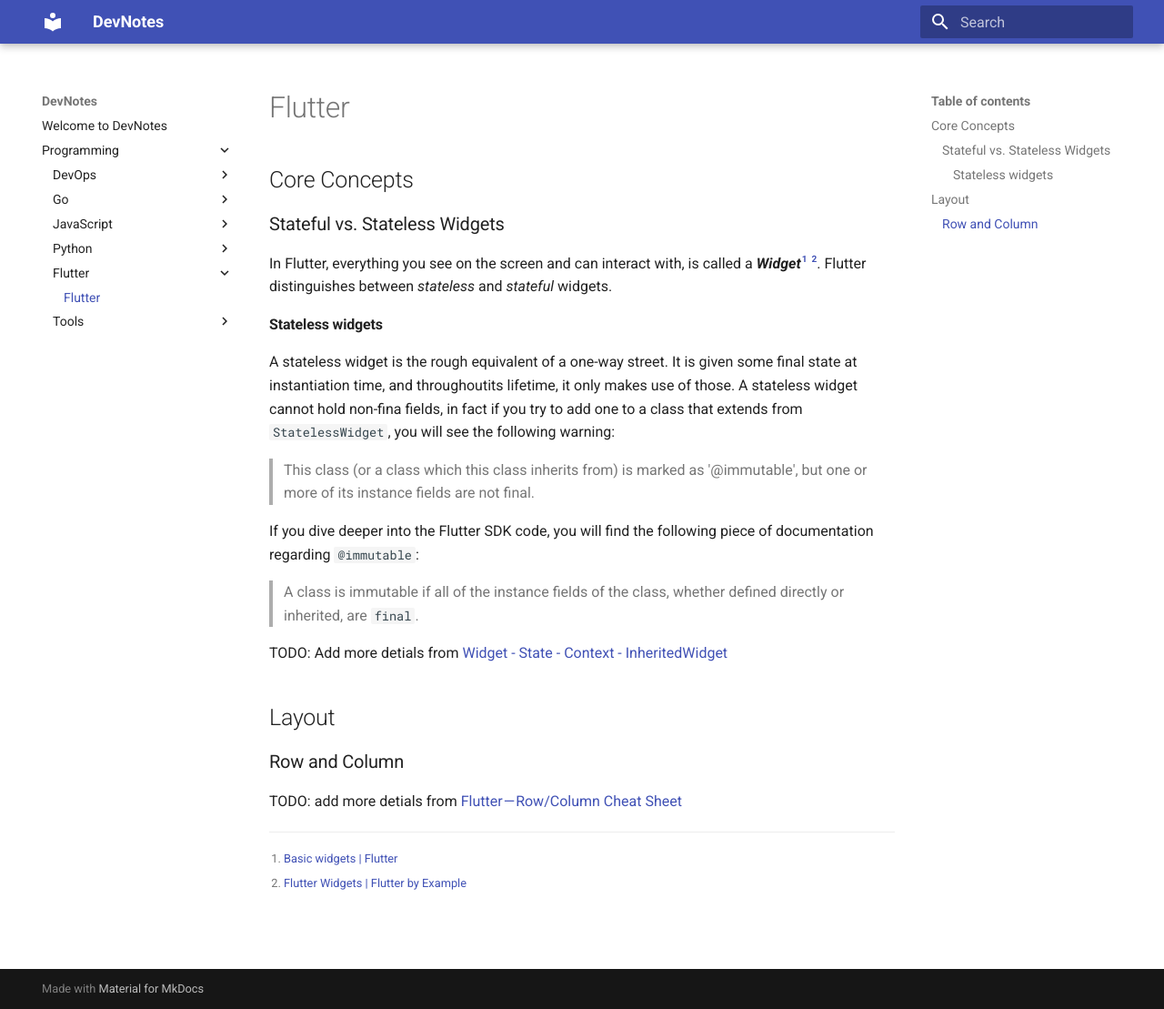
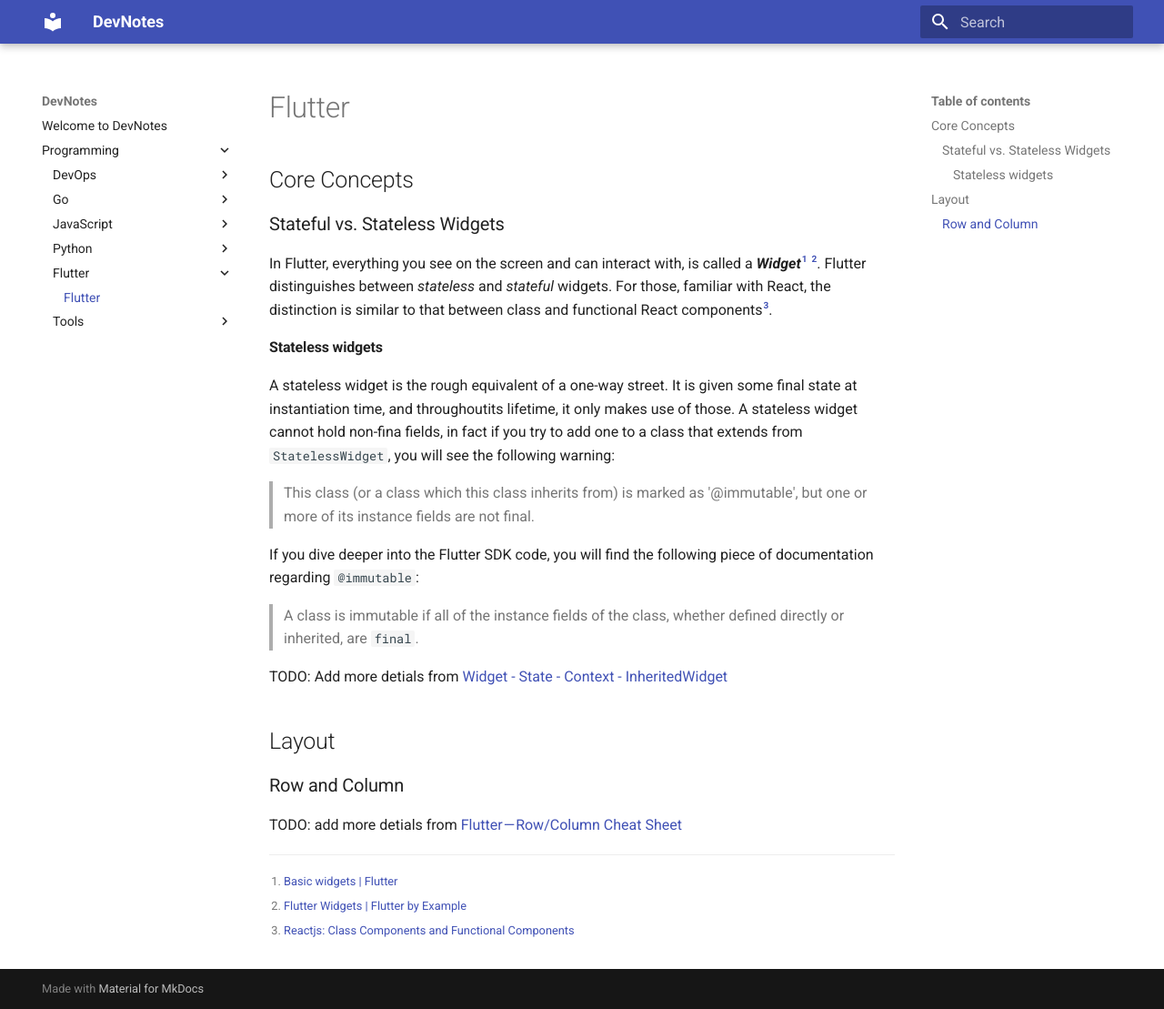
Before and after one commit to preslavrachev/devnotes, an MkDocs documentation site: the page built from docs/programming/flutter/index.md, in a window 1280 px wide and 1109 px high. Shown: the whole window at 91% size. Built offline with MkDocs 1.6.1 and Material for MkDocs 9.7.7, drawn with Linux system fonts in a browser that asks for light colours.

Commit message:
Update Feb 24, 2019

```diff
--- a/docs/programming/flutter/index.md
+++ b/docs/programming/flutter/index.md
@@ -2,7 +2,7 @@
 ## Core Concepts
 ### Stateful vs. Stateless Widgets
 
-In Flutter, everything you see on the screen and can interact with, is called a ***Widget***[^widgets] [^widgets2]. Flutter distinguishes between *stateless* and *stateful* widgets.
+In Flutter, everything you see on the screen and can interact with, is called a ***Widget***[^widgets] [^widgets2]. Flutter distinguishes between *stateless* and *stateful* widgets. For those, familiar with React, the distinction is similar to that between class and functional React components[^react].
 
 #### Stateless widgets
 A stateless widget is the rough equivalent of a one-way street. It is given some final state at instantiation time, and throughoutits lifetime, it only makes use of those. A stateless widget cannot hold non-fina fields, in fact if you try to add one to a class that extends from `StatelessWidget`, you will see the following warning:
@@ -19,6 +19,8 @@
 
 [^widgets2]: [Flutter Widgets | Flutter by Example]([https://flutter.io/docs/development/ui/widgets/basics](https://flutterbyexample.com/flutter-widgets/))
 
+[^react]: [Reactjs: Class Components and Functional Components](https://medium.com/@lailbrown/reactjs-class-components-and-functional-components-5f00edbd5d92)
+
 ## Layout
 ### Row and Column
 TODO: add more detials from [Flutter — Row/Column Cheat Sheet](https://medium.com/jlouage/flutter-row-column-cheat-sheet-78c38d242041)
```
